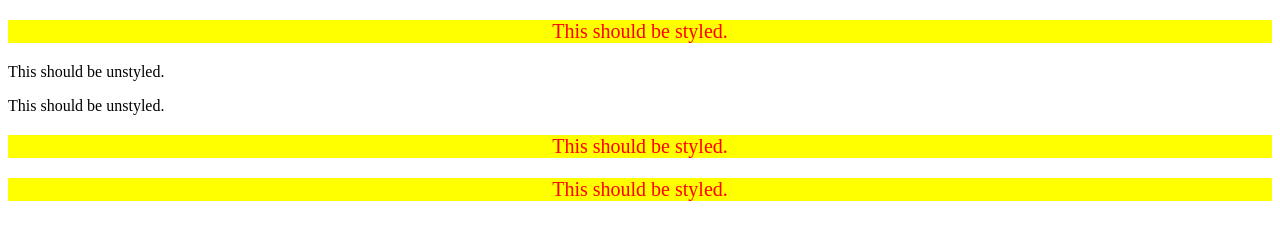
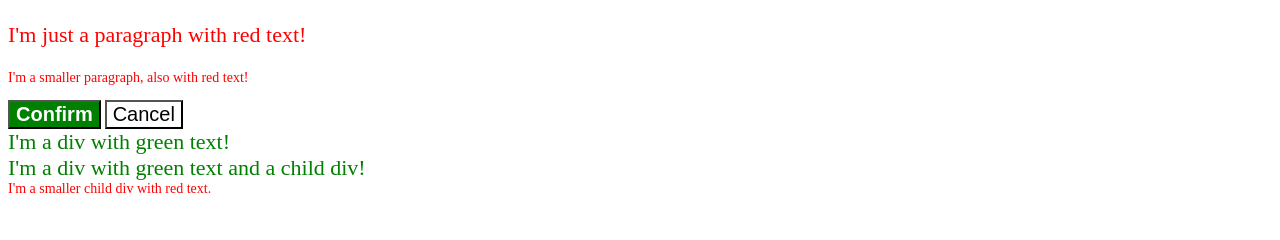
Before and after one commit to gwespinola/git_test, a plain HTML site: page html-boilerplate/index.html in a window 1280 px wide. Drawn offline with Linux system fonts and the light colour scheme.

Commit message:
Add cascade fix exercise

```diff
--- a/html-boilerplate/index.html
+++ b/html-boilerplate/index.html
@@ -4,18 +4,19 @@
     <meta charset="UTF-8">
     <meta http-equiv="X-UA-Compatible" content="IE=edge">
     <meta name="viewport" content="width=device-width, initial-scale=1.0">
-    <title>Descendant Combinator</title>
-    <link rel="stylesheet" href="styles.css">
+    <title>Fix the Cascade</title>
+    <link rel="stylesheet" href="style.css">
   </head>
   <body>
-    <div class="container">
-      <p class="text">This should be styled.</p>
-    </div>
-    <p class="text">This should be unstyled.</p>
-    <p class="text">This should be unstyled.</p>
-    <div class="container">
-      <p class="text">This should be styled.</p>
-      <p class="text">This should be styled.</p>
+    <p class="para">I'm just a paragraph with red text!</p>
+    <p class="para small-para">I'm a smaller paragraph, also with red text!</p>
+
+    <button id="confirm-button" class="button confirm">Confirm</button>
+    <button id="cancel-button" class="button cancel">Cancel</button>
+
+    <div class="text">I'm a div with green text!</div>
+    <div class="text">I'm a div with green text and a child div!
+      <div class="text child">I'm a smaller child div with red text.</div>
     </div>
   </body>
 </html>
--- /dev/null
+++ b/html-boilerplate/style.css
@@ -0,0 +1,34 @@
+.para {
+  font-size: 22px;
+}
+
+.small-para {
+  font-size: 14px;
+}
+
+.para,
+.small-para {
+  color: hsl(0, 100%, 50%);
+}
+
+.button {
+  background-color: rgb(255, 255, 255);
+  color: rgb(0, 0, 0);
+  font-size: 20px;
+}
+
+.confirm {
+  background: green;
+  color: white;
+  font-weight: bold;
+}
+
+.text.child {
+  color: red;
+  font-size: 14px;
+}
+
+div.text {
+  color: green;
+  font-size: 22px;
+}
--- a/html-boilerplate/styles.css
+++ /dev/null
@@ -1,6 +0,0 @@
-div > p {
-  background-color: yellow;
-  color: red;
-  font-size: 20px;
-  text-align: center;
-}
```
